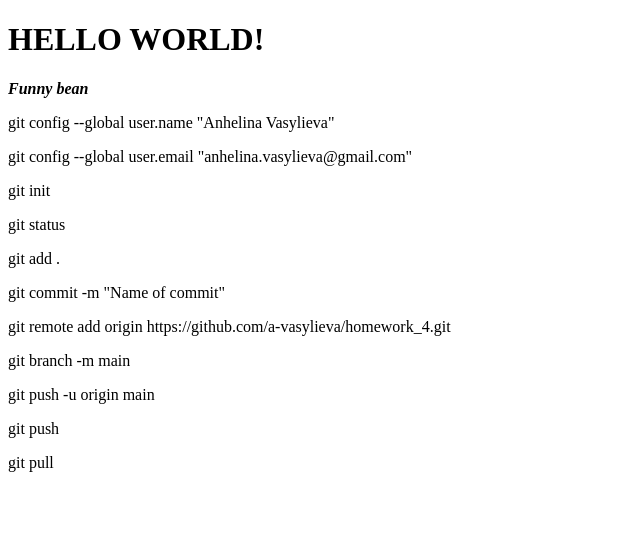
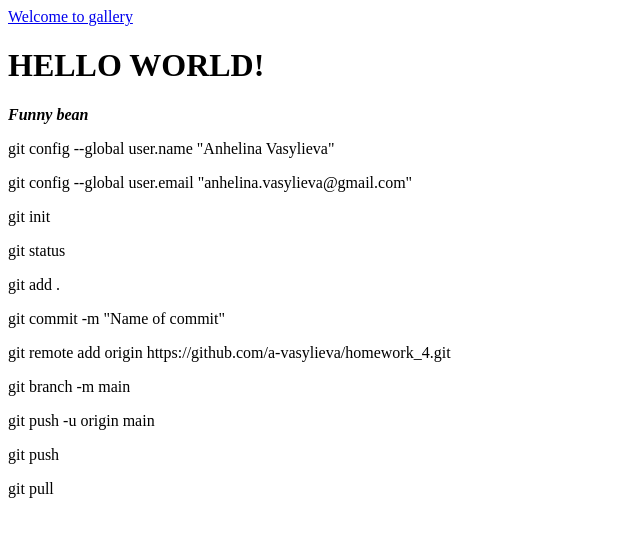
Before and after one commit to a-vasylieva/homework_4, a plain HTML site: page index.html in a window 1280 px wide. Shown: the whole page, without its empty margins (0-640 px from the left). Drawn offline with Linux system fonts and the light colour scheme.

Commit message:
adding at index.html href to gallery html, mark 3 task at TODO.md

```diff
--- a/index.html
+++ b/index.html
@@ -6,6 +6,10 @@
   </head>
 
 <body>
+  <nav>
+    <a href="../gallery.html">Welcome to gallery<a>
+  </nav>
+
   <h1>HELLO WORLD!</h1>
   <p>
     <strong>
@@ -33,5 +37,6 @@
   <p>git push</p>
 
   <p>git pull</p>
+
 </body>
 </html>
```
Also changed, not shown: 1 other file.
